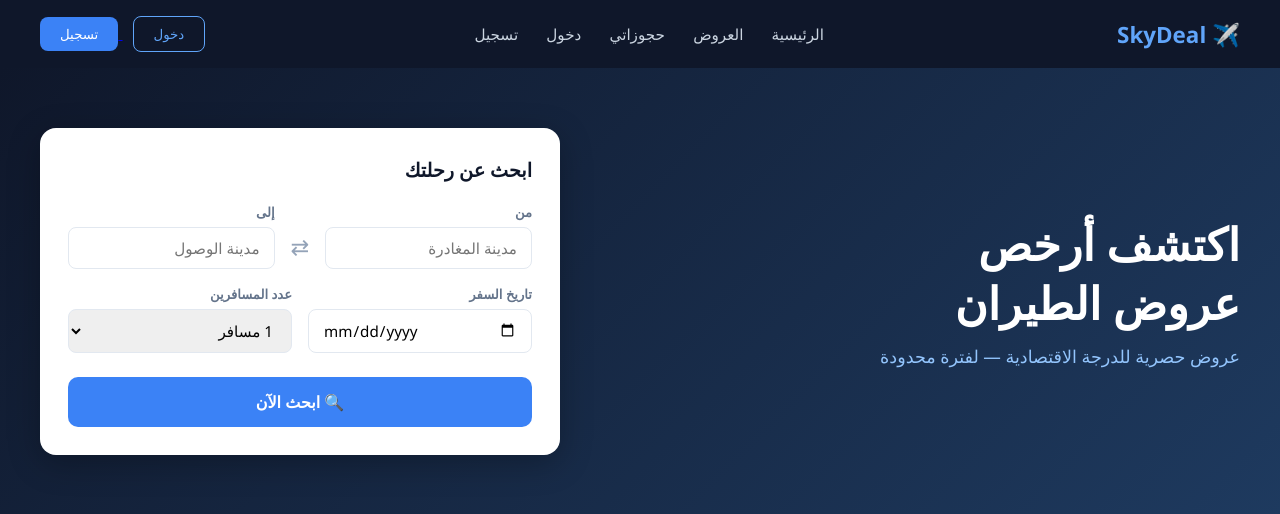
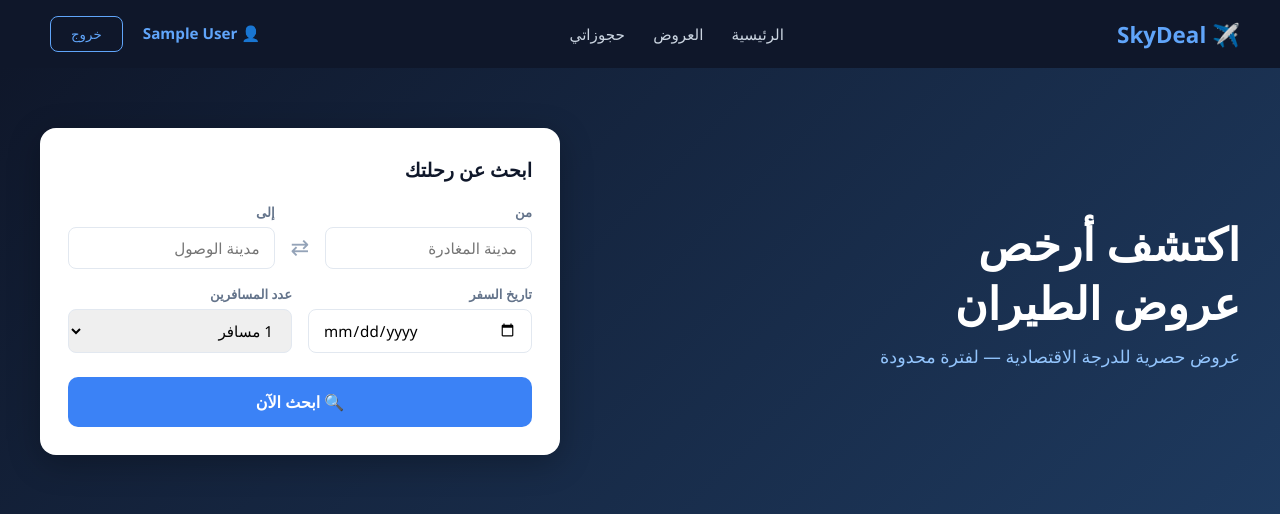
Before and after one commit to hamza49410/A-website-specializing-in-booking-flight-economy-, a Flask app: page / in a window 1280 px wide. Shown: the top 514 px of the page. Run offline with Flask 3, Linux system fonts and the light colour scheme; the visitor is signed in with stand-in values (Sample User, id 1).

Commit message:
Update index.html

```diff
--- a/templates/index.html
+++ b/templates/index.html
@@ -10,25 +10,21 @@
 
     <nav class="navbar">
         <div class="logo">✈️ SkyDeal</div>
-
         <div class="nav-links">
-            <a href="/">الرئيسية</a>
+            <a href="#">الرئيسية</a>
             <a href="#">العروض</a>
-            <a href="#">حجوزاتي</a>
-            <a href="/login">دخول</a>
-            <a href="/register">تسجيل</a>
+            <a href="/mybookings">حجوزاتي</a>
         </div>
-
         <div class="nav-btns">
-            <a href="/login">
-                <button class="btn-login">دخول</button>
-            </a>
-            <a href="/register">
-                <button class="btn-register">تسجيل</button>
-            </a>
+            {% if user %}
+            <span class="user-name">👤 {{ user }}</span>
+            <a href="/logout"><button class="btn-login">خروج</button></a>
+            {% else %}
+            <a href="/login"><button class="btn-login">دخول</button></a>
+            <a href="/register"><button class="btn-register">تسجيل</button></a>
+            {% endif %}
         </div>
     </nav>
-
     <section class="hero">
         <div class="hero-text">
             <h1>اكتشف أرخص<br>عروض الطيران</h1>
@@ -117,6 +113,7 @@
         </div>
     </section>
 
+
     <footer>
         <p>© 2026 SkyDeal — جميع الحقوق محفوظة</p>
     </footer>
```
